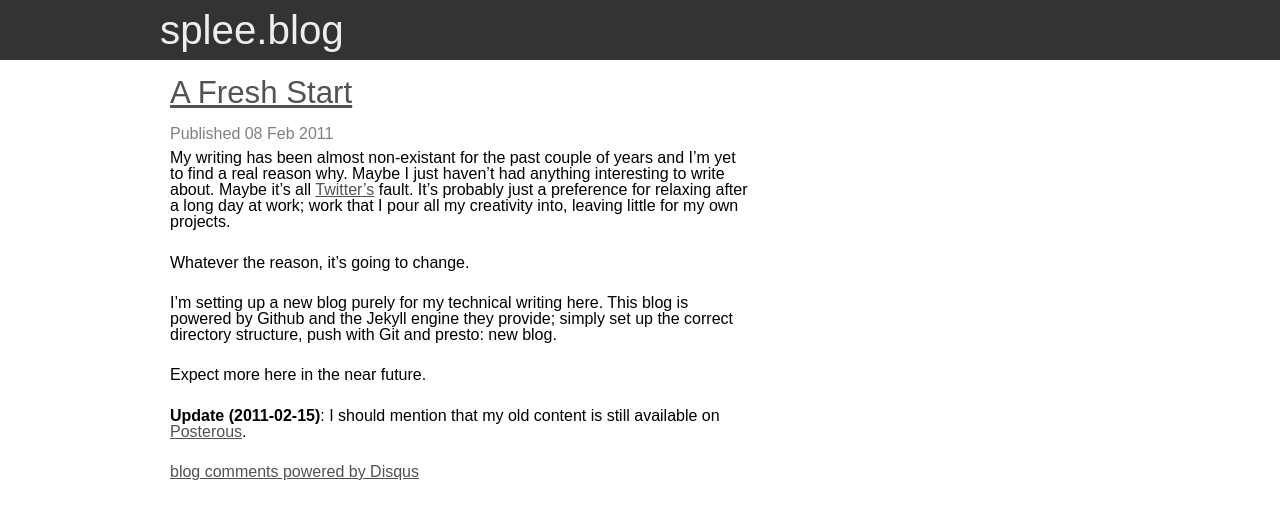
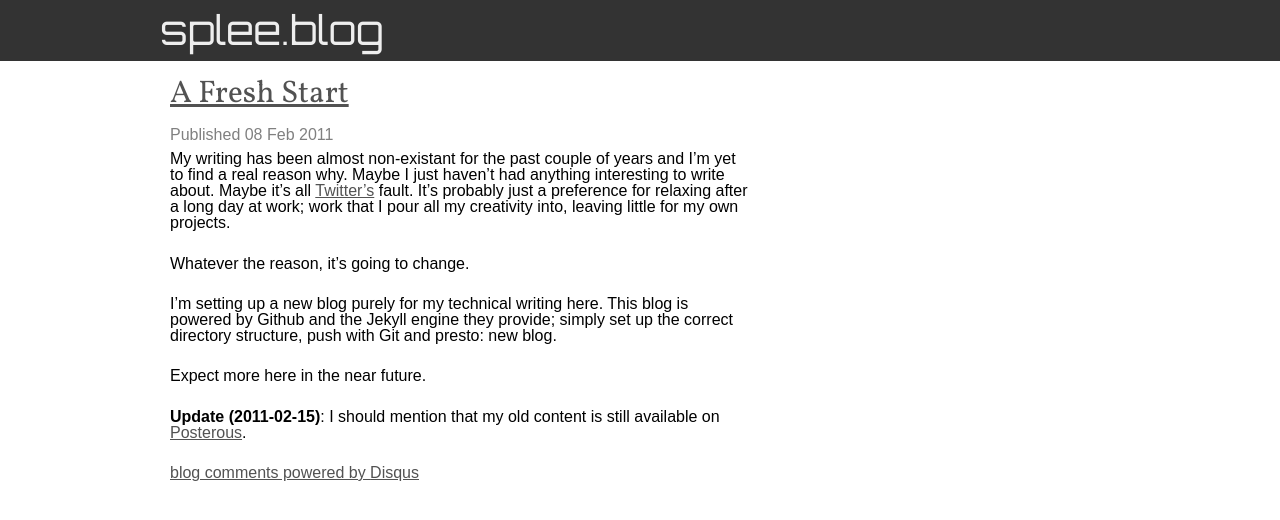
Before and after one commit to splee/splee.github.com, a Jekyll site: the page built from _posts/2011-02-08-a-fresh-start.markdown, in a window 1280 px wide. Shown: the top 520 px of the page. Built offline with Jekyll 4.4.1, drawn with Linux system fonts in a browser that asks for light colours; nearby versions of some CDN libraries; library files that are not in the unit come from our copies; comment, search, counter and statistics services are not loaded.

Commit message:
Switched out typekit for the Google Font API

```diff
--- a/_layouts/default.html
+++ b/_layouts/default.html
@@ -1,6 +1,8 @@
 <!DOCTYPE html>
 <html>
 <head>
+    <link href='http://fonts.googleapis.com/css?family=Orbitron' rel='stylesheet' type='text/css'>
+    <link href='http://fonts.googleapis.com/css?family=Vollkorn' rel='stylesheet' type='text/css'>
     <meta charset=utf-8>
     <title>splee.co.uk - {{ page.title }}</title>
     <link rel="stylesheet" href="/css/reset.css" />
--- a/css/style.css
+++ b/css/style.css
@@ -19,4 +19,9 @@ header h1 {
 header h1 a {
 	color: #eee;
 	text-decoration: none;
+    font-family: 'Orbitron', arial, serif;
 }
+.col > h2,
+.post h2 a {
+    font-family: 'Vollkorn', arial, serif;
+}
```
Also changed, not shown: other parts of _layouts/default.html (+0 -2 lines).
